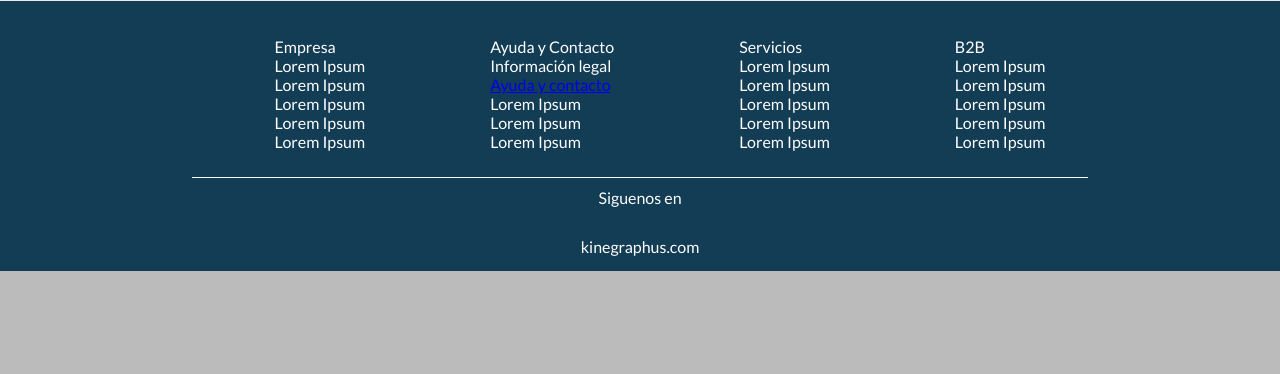
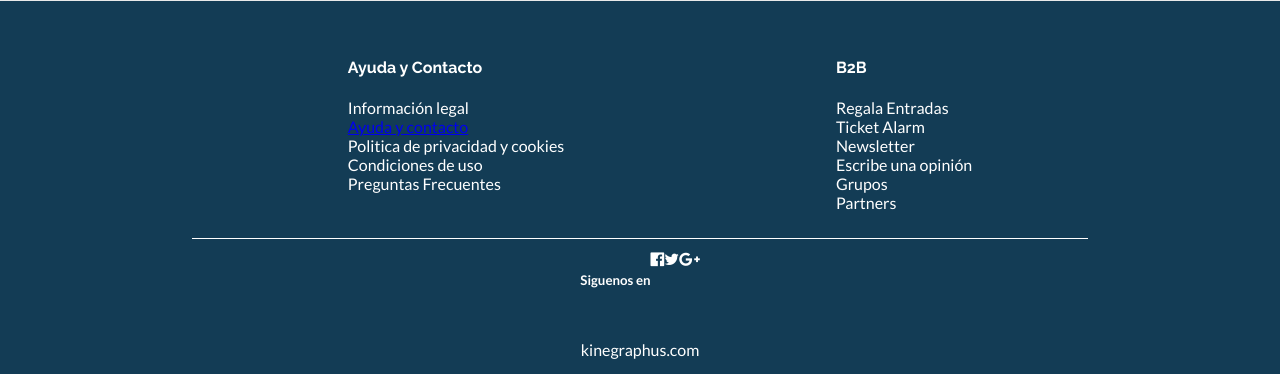
Before and after one commit to Drimmark/Kinegraphus, a Flask app: page / in a window 1280 px wide. Shown: the part 718-1092 px from the top of the page. Before the commit the page ends 989 px from the top, so only its background shows below. Run offline with Flask 2, Linux system fonts and the light colour scheme; data that the repository does not hold is empty; some libraries are stand-ins or nearby versions.

Commit message:
restructure footer

```diff
--- a/templates/layout.html
+++ b/templates/layout.html
@@ -51,42 +51,30 @@
 		<footer id ="footer">
 			<section id='zonas'>
 				<ul>
-					Empresa
-					<li> Lorem Ipsum</li>
-					<li> Lorem Ipsum</li>
-					<li> Lorem Ipsum</li>
-					<li> Lorem Ipsum</li>
-					<li> Lorem Ipsum</li>
+					<h4>Ayuda y Contacto</h4>
+					<li><a>Información legal</a></li>
+					<li><a href="/contacto">Ayuda y contacto</a></li>
+					<li><a>Politica de privacidad y cookies</a></li>
+					<li><a>Condiciones de uso</a></li>
+					<li><a>Preguntas Frecuentes</a></li>
 				</ul>
 				<ul>
-					Ayuda y Contacto
-					<li> Información legal</li>
-					<li> <a href="/contacto">Ayuda y contacto</a></li>
-					<li> Lorem Ipsum</li>
-					<li> Lorem Ipsum</li>
-					<li> Lorem Ipsum</li>
-				</ul>
-				<ul>
-					Servicios
-					<li> Lorem Ipsum</li>
-					<li> Lorem Ipsum</li>
-					<li> Lorem Ipsum</li>
-					<li> Lorem Ipsum</li>
-					<li> Lorem Ipsum</li>
-				</ul>
-				<ul>
-					B2B
-					<li> Lorem Ipsum</li>
-					<li> Lorem Ipsum</li>
-					<li> Lorem Ipsum</li>
-					<li> Lorem Ipsum</li>
-					<li> Lorem Ipsum</li>
+					<h4><a>B2B</a></h4>
+					<li><a>Regala Entradas</a></li>
+					<li><a>Ticket Alarm</a></li>
+					<li><a>Newsletter</a></li>
+					<li><a>Escribe una opinión</a></li>
+					<li><a>Grupos</a></li>
+					<li><a>Partners</a></li>
 				</ul>
 			</section>
 
 			<section id='contacta'>
-				Siguenos en
+				<h5>Siguenos en</h5>
 				<div id='social'>
+					<a><i class="fa fa-facebook-official" aria-hidden="true"></i></a>
+					<a><i class="fa fa-twitter" aria-hidden="true"></i></a>
+					<a><i class="fa fa-google-plus" aria-hidden="true"></i></a>
 				</div>
 			</section>
 
```
